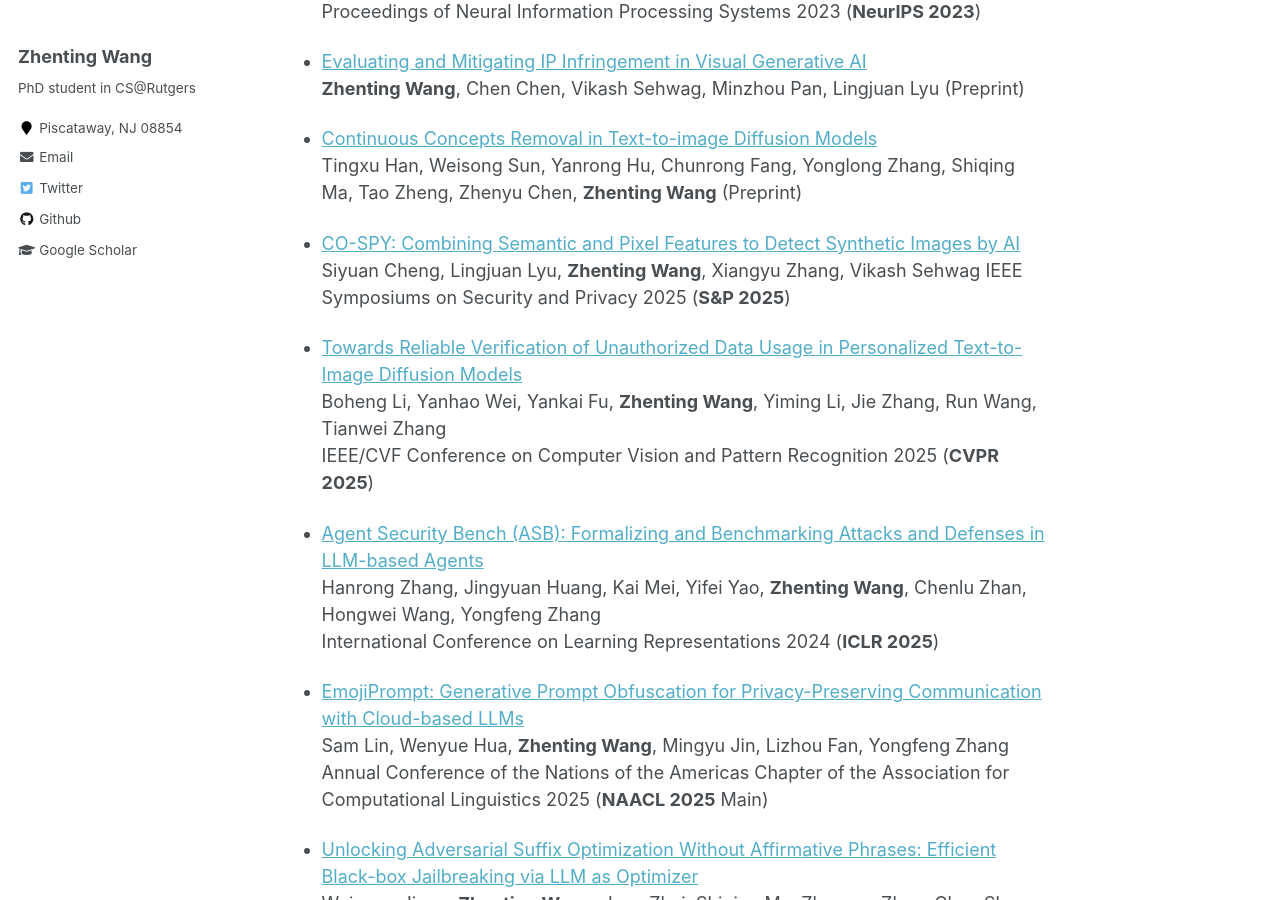
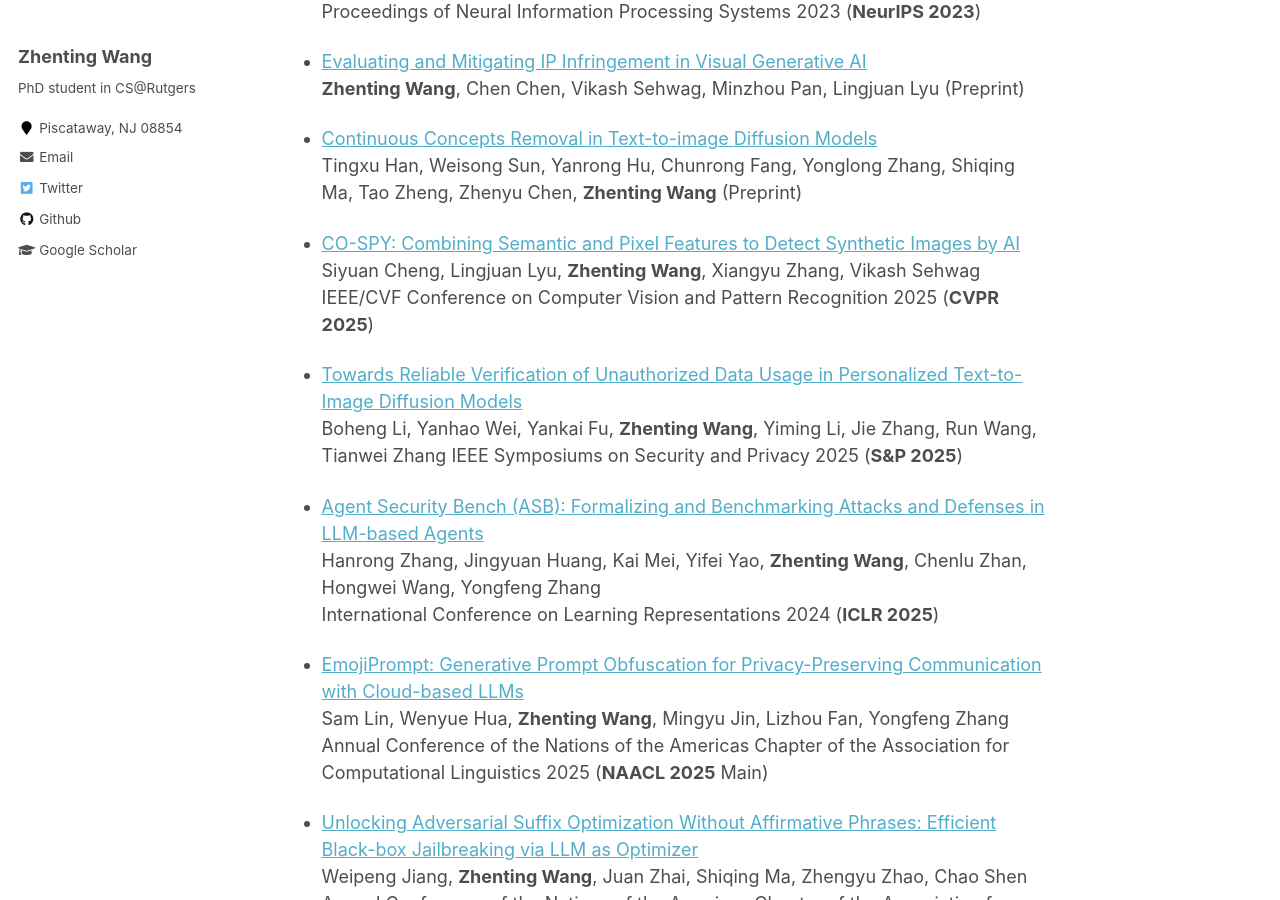
Before and after one commit to ZhentingWang/zhentingwang.github.io, a Jekyll site: the page built from _pages/about.md, in a window 1280 px wide and 900 px high, scrolled down 2039 px. Built offline with Jekyll 4.4.1, drawn with Linux system fonts in a browser that asks for light colours.

```diff
--- a/_pages/about.md
+++ b/_pages/about.md
@@ -117,11 +117,11 @@ Tingxu Han, Weisong Sun, Yanrong Hu, Chunrong Fang, Yonglong Zhang, Shiqing Ma,
 
 * [CO-SPY: Combining Semantic and Pixel Features to Detect Synthetic Images by AI](https://zhentingwang.github.io/)
 Siyuan Cheng, Lingjuan Lyu, **Zhenting Wang**, Xiangyu Zhang, Vikash Sehwag
-IEEE Symposiums on Security and Privacy 2025 (**S&P 2025**)
+IEEE/CVF Conference on Computer Vision and Pattern Recognition 2025 (**CVPR 2025**)
 
 * [Towards Reliable Verification of Unauthorized Data Usage in Personalized Text-to-Image Diffusion Models](https://zhentingwang.github.io/)
 Boheng Li, Yanhao Wei, Yankai Fu, **Zhenting Wang**, Yiming Li, Jie Zhang, Run Wang, Tianwei Zhang
-IEEE/CVF Conference on Computer Vision and Pattern Recognition 2025 (**CVPR 2025**)
+IEEE Symposiums on Security and Privacy 2025 (**S&P 2025**)
 
 * [Agent Security Bench (ASB): Formalizing and Benchmarking Attacks and Defenses in LLM-based Agents](https://arxiv.org/pdf/2410.02644)
 Hanrong Zhang, Jingyuan Huang, Kai Mei, Yifei Yao, **Zhenting Wang**, Chenlu Zhan, Hongwei Wang, Yongfeng Zhang
```
